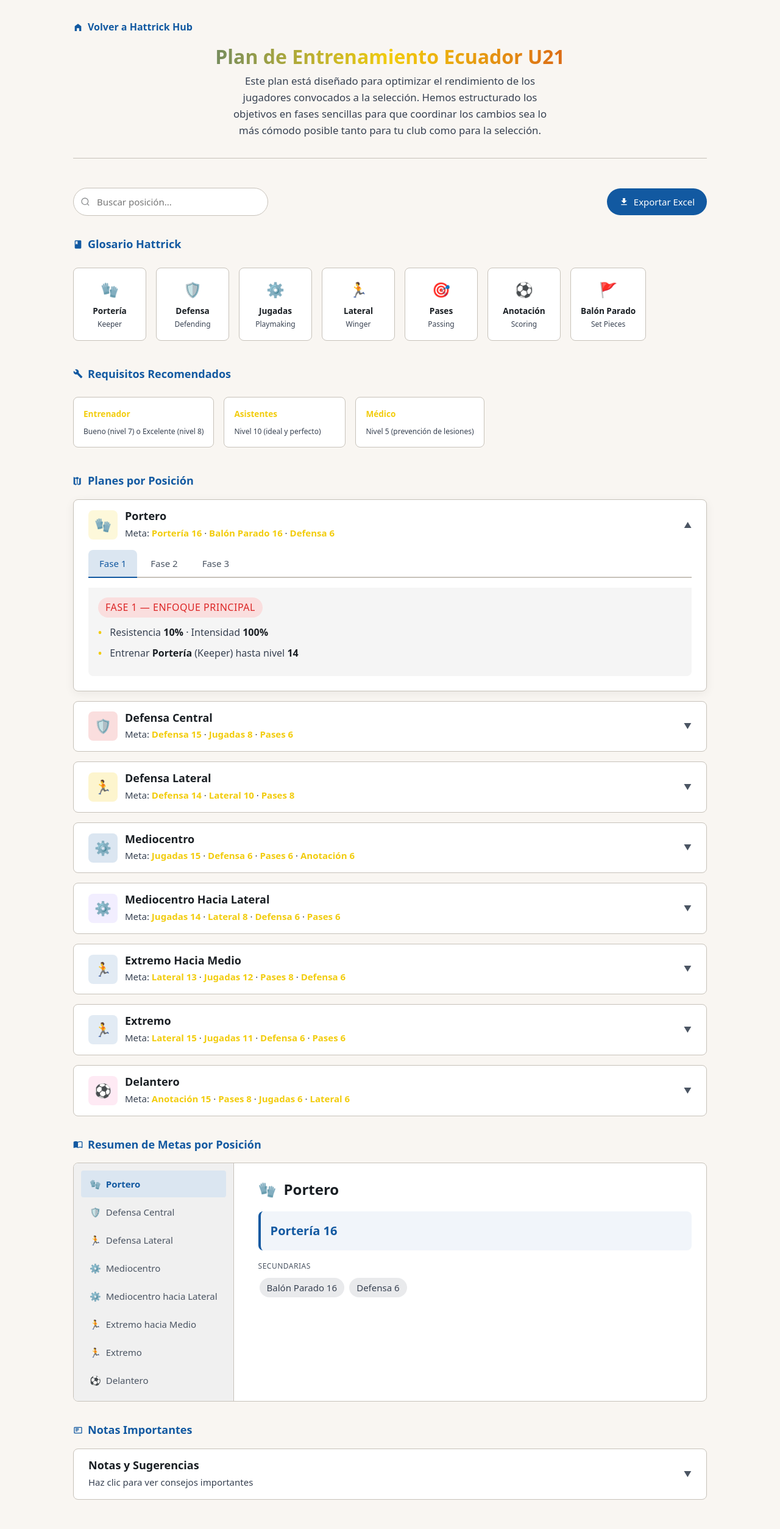
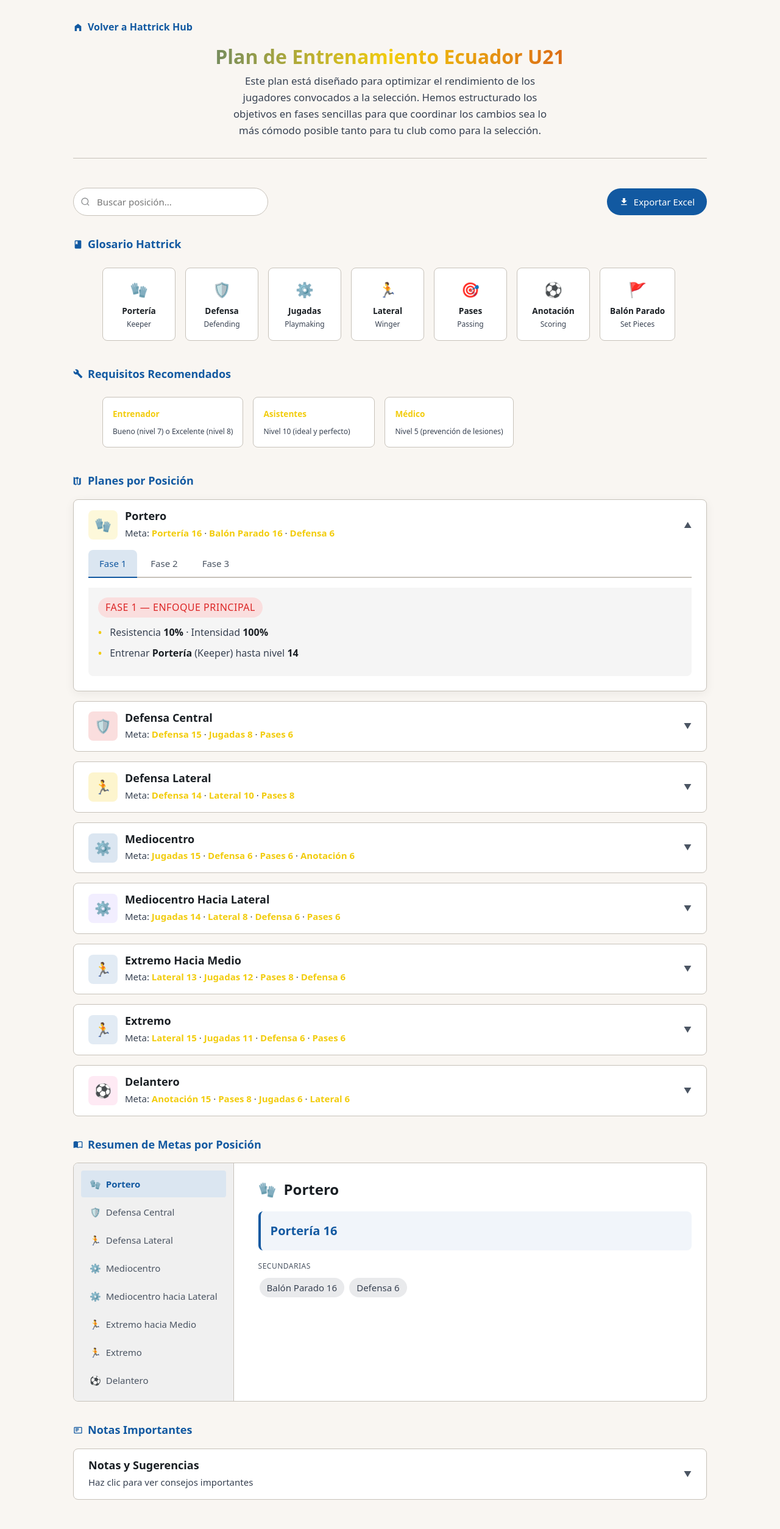
Before and after one commit to hattrick-hub/hattrick-hub.github.io, a Jekyll site: the page built from plan_entrenamiento_ecuador_u21.html, in a window 1280 px wide. Shown: the whole page at 61% size. Built offline with Jekyll 4.4.1, drawn with Linux system fonts in a browser that asks for light colours.

Commit message:
Actualizar plan_entrenamiento_ecuador_u21.html

```diff
--- a/plan_entrenamiento_ecuador_u21.html
+++ b/plan_entrenamiento_ecuador_u21.html
@@ -69,7 +69,6 @@
     @layer reset, theme, layout, components, utilities, accessibility;
 
     @layer reset {
-
       *,
       *::before,
       *::after {
@@ -124,15 +123,15 @@
         color-scheme: light dark;
 
         /* 🎨 Colores principales Ecuador */
-        --color-primary: light-dark(hsl(210 80% 35%), hsl(210 80% 45%)); /* Azul */
+        --color-primary: light-dark(hsl(210 80% 35%), hsl(210 80% 45%));
         --color-primary-dark: light-dark(hsl(210 80% 25%), hsl(210 80% 35%));
         --color-primary-light: light-dark(hsl(210 80% 55%), hsl(210 80% 65%));
 
-        --color-secondary: light-dark(hsl(50 90% 50%), hsl(50 90% 60%)); /* Amarillo */
+        --color-secondary: light-dark(hsl(50 90% 50%), hsl(50 90% 60%));
         --color-secondary-dark: light-dark(hsl(50 90% 40%), hsl(50 90% 50%));
         --color-secondary-light: light-dark(hsl(50 90% 70%), hsl(50 90% 80%));
 
-        --color-accent: light-dark(hsl(0 75% 45%), hsl(0 75% 55%)); /* Rojo */
+        --color-accent: light-dark(hsl(0 75% 45%), hsl(0 75% 55%));
 
         /* 📝 Texto y fondo */
         --color-text: light-dark(#1a1f24, #ecebe9);
@@ -180,6 +179,7 @@
         --line-height-base: 1.6;
         --line-height-heading: 1.2;
         --font-weight-bold: 700;
+
         /* ⚡ Transiciones */
         --transition: 0.2s ease;
         --transition-standard: background var(--transition), color var(--transition), border-color var(--transition), transform var(--transition), box-shadow var(--transition);
@@ -394,10 +394,15 @@
         font-weight: 700;
       }
 
-      /* Carruseles con flechas */
+      /* ================================================================
+         CARRUSELES CON FLECHAS
+         - Ahora con padding-inline en el wrapper para que las flechas
+           no se superpongan al contenido
+         ================================================================ */
       .carousel-wrapper,
       .notes-wrapper {
         position: relative;
+        padding-inline: var(--space-7);
       }
 
       .carousel-arrow {
@@ -431,11 +436,11 @@
       }
 
       .carousel-arrow.prev {
-        inset-inline-start: var(--space-2);
+        inset-inline-start: 0;
       }
 
       .carousel-arrow.next {
-        inset-inline-end: var(--space-2);
+        inset-inline-end: 0;
       }
 
       .carousel-arrow .icon {
@@ -1059,7 +1064,6 @@
 
     @layer accessibility {
       @media (prefers-reduced-motion: reduce) {
-
         *,
         *::before,
         *::after {
@@ -1109,6 +1113,11 @@
       }
     }
 
+    /* ================================================================
+       MOBILE: Ajustes específicos para pantallas pequeñas
+       - Flechas de carrusel quedan en los márgenes laterales,
+         fuera del contenido, gracias al padding-inline del wrapper
+       ================================================================ */
     @media (max-width: 40rem) {
       body {
         padding: var(--space-4) var(--space-3);
@@ -1147,7 +1156,13 @@
       }
 
       .note-card {
-        flex: 0 0 90%;
+        flex: 0 0 85%;
+      }
+
+      /* Flechas visibles en móvil, tamaño reducido, dentro del padding del wrapper */
+      .carousel-wrapper,
+      .notes-wrapper {
+        padding-inline: var(--space-6);
       }
 
       .carousel-arrow {
@@ -1157,11 +1172,16 @@
       }
 
       .carousel-arrow.prev {
-        inset-inline-start: var(--space-1);
+        inset-inline-start: 0;
       }
 
       .carousel-arrow.next {
-        inset-inline-end: var(--space-1);
+        inset-inline-end: 0;
+      }
+
+      .carousel-arrow .icon {
+        inline-size: 0.75rem;
+        block-size: 0.75rem;
       }
     }
   </style>
@@ -1216,7 +1236,7 @@
     </h2>
     <div class="carousel-wrapper">
       <button class="carousel-arrow prev" aria-label="Anterior término" onclick="scrollCarousel('glosario', -1)">
-        {% include icon.html name="chevron-left" size="medium" %}
+        {% include icon.html name="chevron-left" %}
       </button>
       <div class="carousel" id="glosario" role="region" aria-label="Glosario de términos Hattrick">
         {% for item in site.data.plan-entrenamiento.glosario %}
@@ -1229,7 +1249,7 @@
         {% endfor %}
       </div>
       <button class="carousel-arrow next" aria-label="Siguiente término" onclick="scrollCarousel('glosario', 1)">
-        {% include icon.html name="chevron-right" size="medium" %}
+        {% include icon.html name="chevron-right" %}
       </button>
     </div>
 
@@ -1241,7 +1261,7 @@
     </h2>
     <div class="carousel-wrapper">
       <button class="carousel-arrow prev" aria-label="Anterior requisito" onclick="scrollCarousel('requisitos', -1)">
-        {% include icon.html name="chevron-left" size="medium" %}
+        {% include icon.html name="chevron-left" %}
       </button>
       <div class="carousel" id="requisitos" role="region" aria-label="Requisitos recomendados">
         {% for item in site.data.plan-entrenamiento.requisitos %}
@@ -1252,7 +1272,7 @@
         {% endfor %}
       </div>
       <button class="carousel-arrow next" aria-label="Siguiente requisito" onclick="scrollCarousel('requisitos', 1)">
-        {% include icon.html name="chevron-right" size="medium" %}
+        {% include icon.html name="chevron-right" %}
       </button>
     </div>
 
@@ -1387,7 +1407,7 @@
       <div class="accordion-content">
         <div class="notes-wrapper">
           <button class="carousel-arrow prev" aria-label="Nota anterior" onclick="scrollCarousel('notes-scroll', -1)">
-            {% include icon.html name="chevron-left" size="medium" %}
+            {% include icon.html name="chevron-left" %}
           </button>
           <div class="notes-scroll" id="notes-scroll">
             {% for nota in site.data.plan-entrenamiento.notas %}
@@ -1398,7 +1418,7 @@
             {% endfor %}
           </div>
           <button class="carousel-arrow next" aria-label="Nota siguiente" onclick="scrollCarousel('notes-scroll', 1)">
-            {% include icon.html name="chevron-right" size="medium" %}
+            {% include icon.html name="chevron-right" %}
           </button>
         </div>
       </div>
```
Lines whose indentation alone changed are shown as unchanged.
